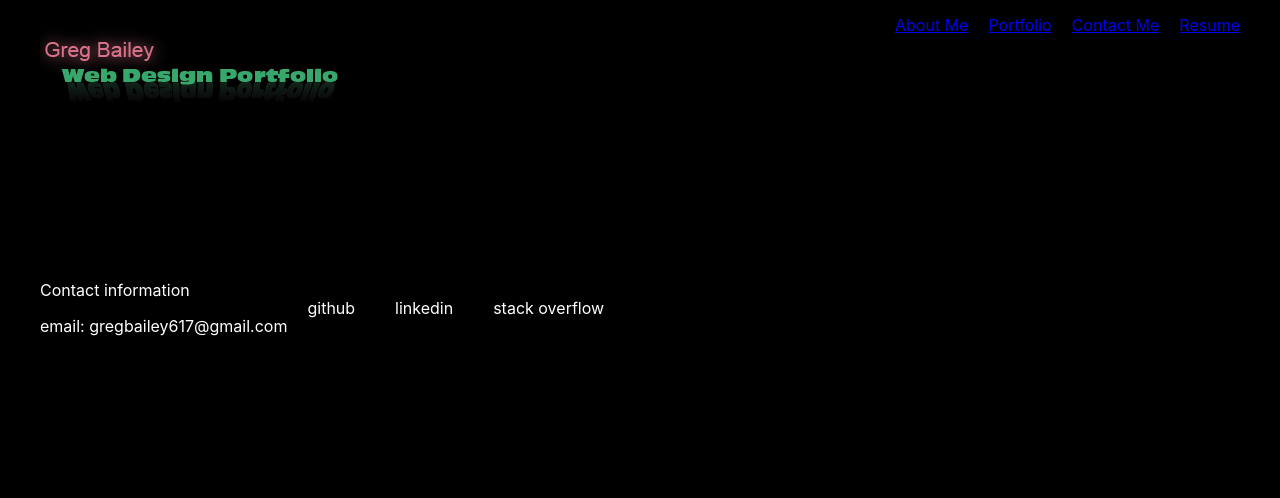
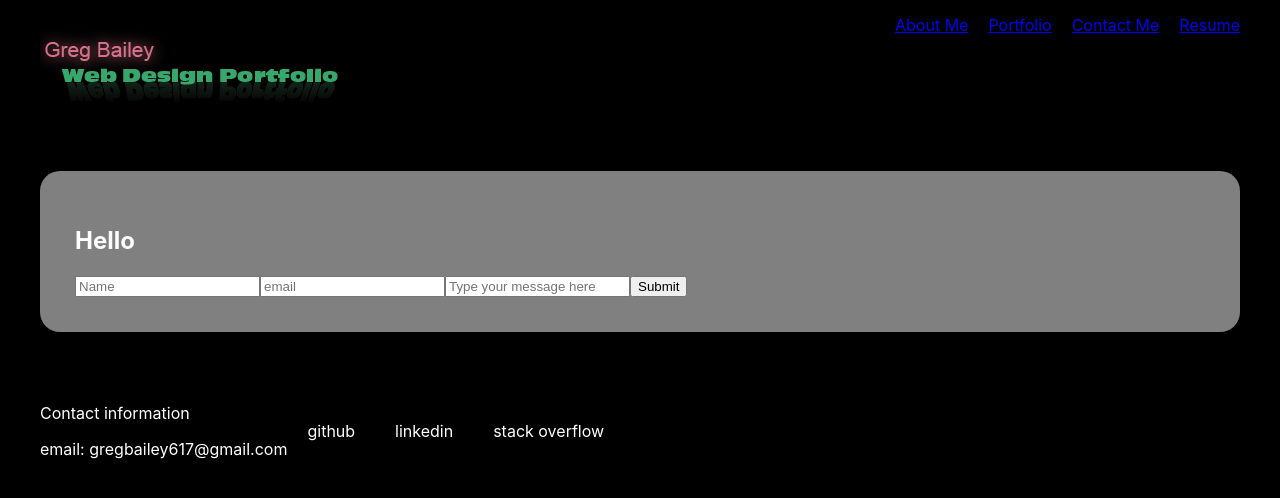
Before and after one commit to zmuda44/React-portfolio, a React (Vite) app in the folder App/: page /contact in a window 1280 px wide. Shown: the top 498 px of the page. Built offline with nearby package versions, Linux system fonts and the light colour scheme.

Commit message:
added functionality to contact form

```diff
--- a/App/src/pages/contact.jsx
+++ b/App/src/pages/contact.jsx
@@ -1,15 +1,115 @@
-// import Navigation from './navigation'
+
+import { useState } from 'react';
 
 
+// Helper functions to be used later
+// import { checkPassword, validateEmail } from '../../utils/helpers';
+
 function Contact() {
+
+  // Set all variables to 0
+  const [email, setEmail] = useState('');
+  const [name, setName] = useState('');
+  const [message, setMessage] = useState('');
+  // error state here
+  // something is doing this anyway with email
+
+  const handleInputChange = (e) => {
+
+    // const { target } = e;
+    const target = e.target
+    console.log(target)
+    const inputType = target.name;
+    const inputValue = target.value;
+
+    // Based on the input type, we set the state of either email, name, and password
+
+    if (inputType === 'email') {
+      setEmail(inputValue);
+    } else if (inputType === 'name') {
+      setName(inputValue);
+    } else {
+      setMessage(inputValue);
+    }
+  };
+
+  const handleFormSubmit = (e) => {
+    e.preventDefault();
+
+    alert(`Hello ${name}, welcome to my portfolio!`);
+
+    // Clears form
+    setEmail('');
+    setName('');
+    setMessage('');
+
+  };
+
   return (
-    <main>
-    <div className='container'>
-        <p>This is the contact me section</p>
-        <p>This is where content will go</p>
-    </div>
-    </main>
+    <section id='contact'>
+
+      <div className="container">
+        <h1>Hello {name}</h1>
+        <form className="form" onSubmit={handleFormSubmit}>
+        <input
+            value={name}
+            name="name"
+            onChange={handleInputChange}
+            type="text"
+            placeholder="Name"
+          />
+          <input
+            value={email}
+            name="email"
+            onChange={handleInputChange}
+            type="email"
+            placeholder="email"
+          />
+          <input
+            value={message}
+            name="message"
+            onChange={handleInputChange}
+            type="password"
+            placeholder="Type your message here"
+          />
+          <button type="submit">Submit</button>
+        </form>
+
+      </div>
+    </section>
+
   );
 }
 
 export default Contact;
+
+// add functionality to put the error message as a p element below the form when an error triggers.  use &&
+
+// function Contact() {
+//   return (
+//     <main>
+//     <div className='container'>
+//         <p>This is the contact me section</p>
+//         <p>This is where content will go</p>
+//     </div>
+//     </main>
+//   );
+// }
+
+// export default Contact;
+
+
+
+
+
+
+    // if (!validateEmail(email) || name) {
+    //   setErrorMessage('Email or name is invalid');
+    //   return;
+    // }
+    // if (!checkPassword(password)) {
+    //   setErrorMessage(
+    //     `Choose a more secure password for the account: ${name}`
+    //   );
+    //   return;
+    // }
```
